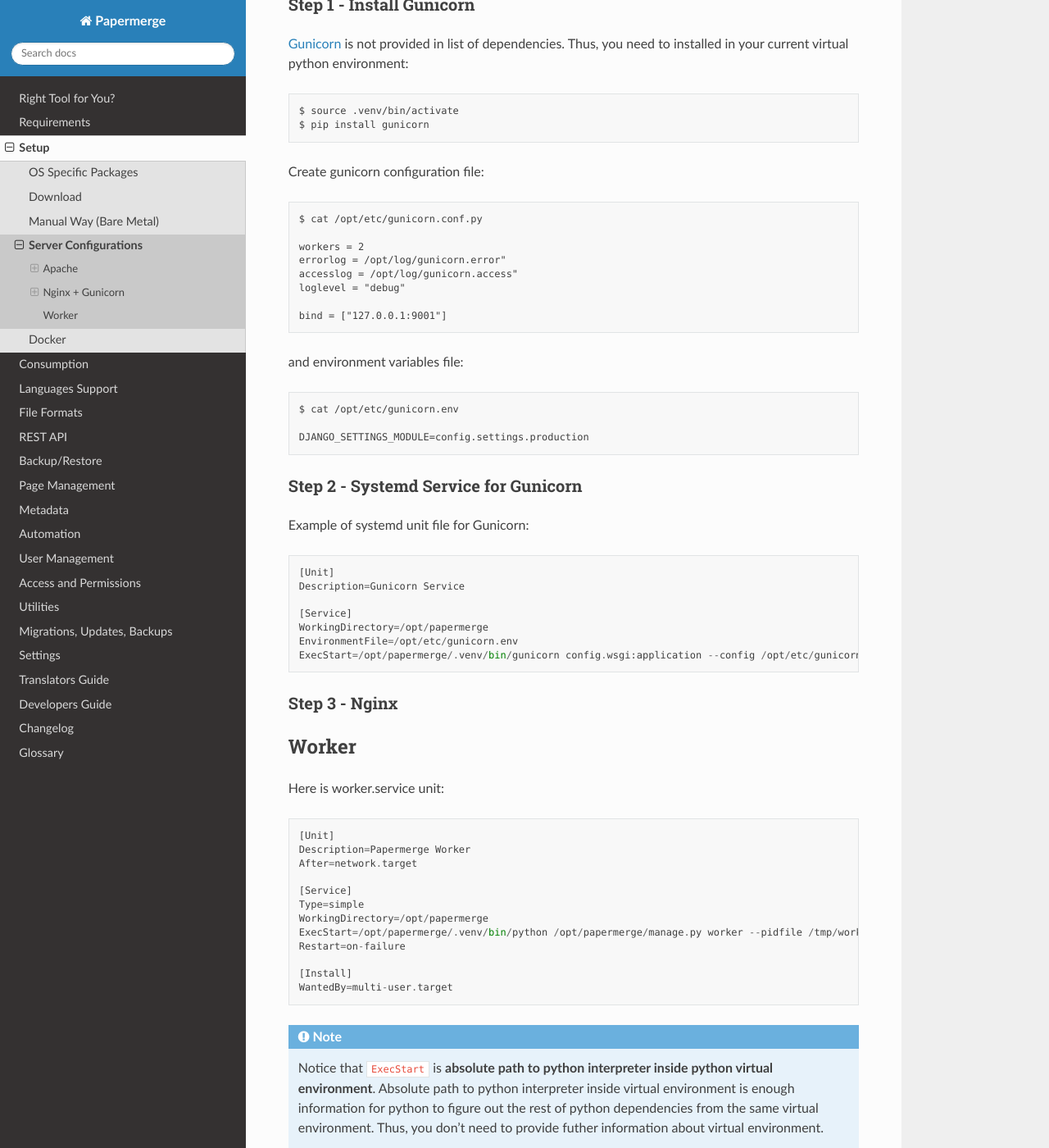
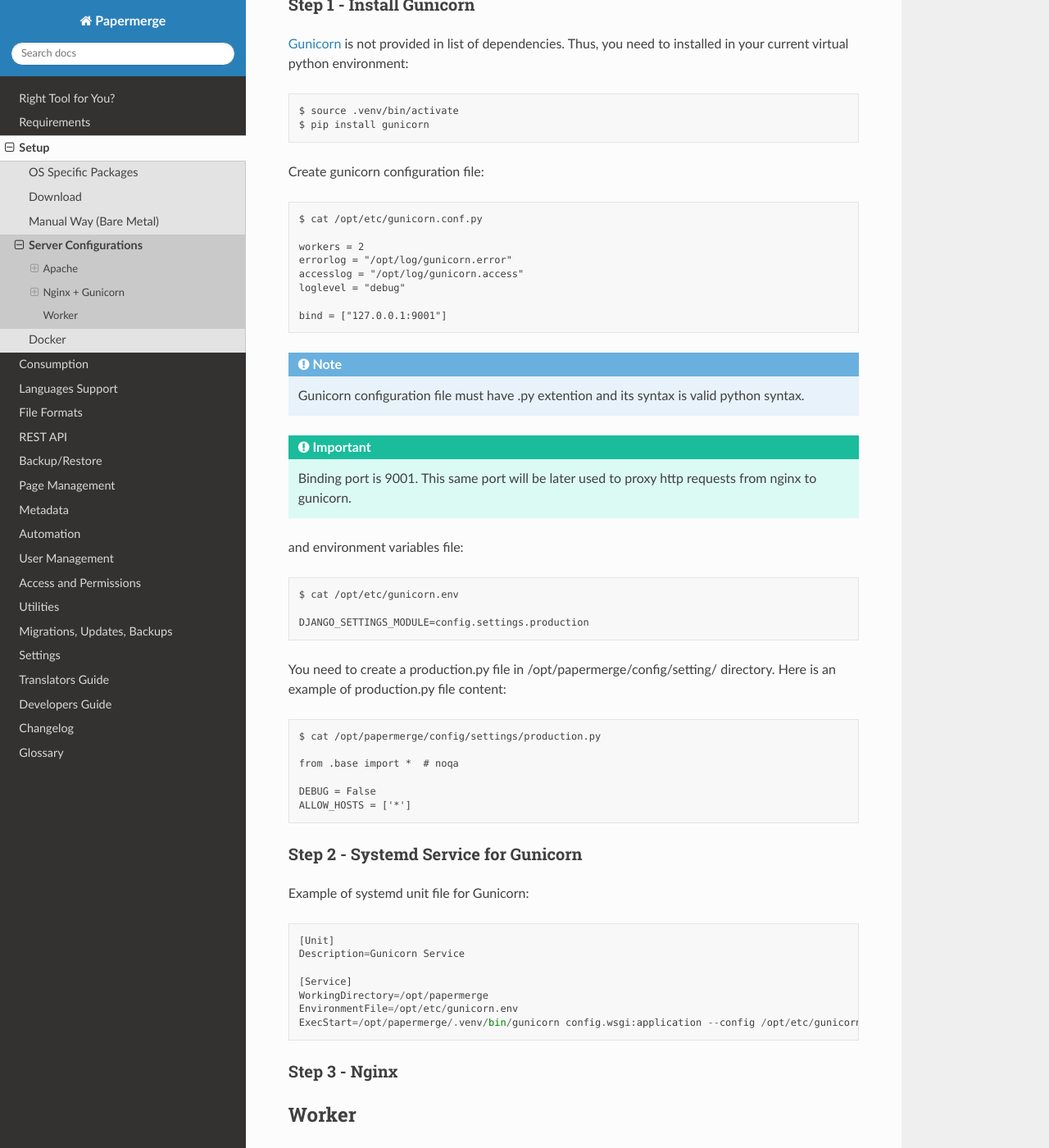
Before and after one commit to ciur/papermerge, a Sphinx documentation site: the page built from docs/source/setup/server_configurations.rst, in a window 1280 px wide and 1400 px high, scrolled down 3350 px. Shown: the whole window at 82% size. Built offline with Sphinx 7.4.7 and the Read the Docs theme 2.0.0, drawn with Linux system fonts in a browser that asks for light colours.

Commit message:
documentation update

```diff
--- a/docs/source/setup/server_configurations.rst
+++ b/docs/source/setup/server_configurations.rst
@@ -164,17 +164,37 @@
     $ cat /opt/etc/gunicorn.conf.py
 
     workers = 2
-    errorlog = /opt/log/gunicorn.error"
-    accesslog = /opt/log/gunicorn.access"
+    errorlog = "/opt/log/gunicorn.error"
+    accesslog = "/opt/log/gunicorn.access"
     loglevel = "debug"
 
     bind = ["127.0.0.1:9001"]
+
+.. note::
+
+    Gunicorn configuration file must have .py extention and its syntax is
+    valid python syntax.
+
+.. important::
+
+    Binding port is 9001. This same port will be later used to proxy http
+    requests from nginx to gunicorn.
 
 and environment variables file::
 
     $ cat /opt/etc/gunicorn.env
 
     DJANGO_SETTINGS_MODULE=config.settings.production
+
+You need to create a production.py file in /opt/papermerge/config/setting/ directory.
+Here is an example of production.py file content::
+
+    $ cat /opt/papermerge/config/settings/production.py
+
+    from .base import *  # noqa
+
+    DEBUG = False
+    ALLOW_HOSTS = ['*']
 
 
 Step 2 - Systemd Service for Gunicorn
```
